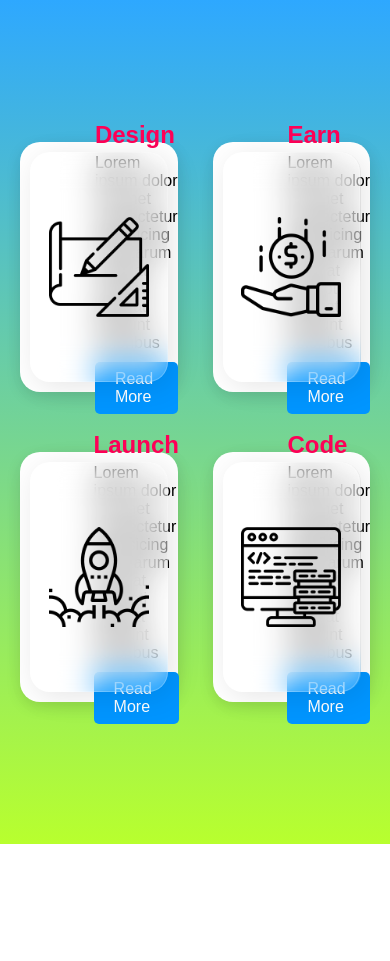
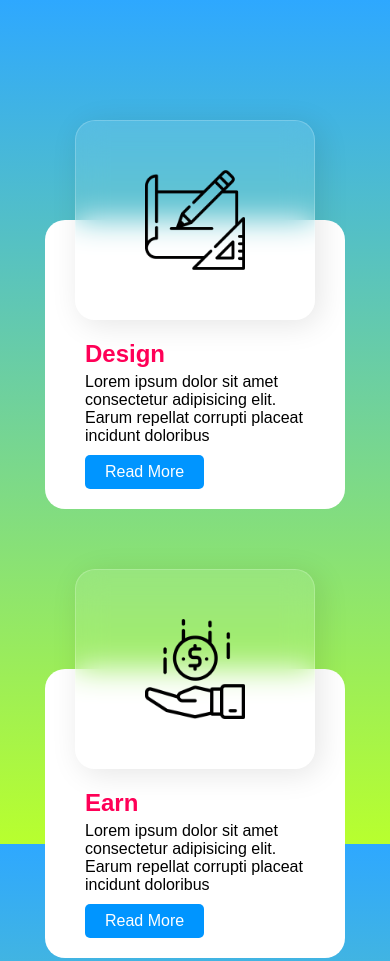
Before and after one commit to almacitunaberk/responsive-glassmorphism-cards, a plain HTML site: page index.html in a window 390 px wide. Shown: the top 961 px of the page. Before the commit the page ends 844 px from the top, so only its background shows below. Drawn offline with Linux system fonts and the light colour scheme.

Commit message:
Responsive features added

```diff
--- a/style.css
+++ b/style.css
@@ -97,3 +97,52 @@ body {
   color: #fff;
   font-weight: 500;
 }
+
+@media (max-width: 992px) {
+  .container {
+    position: relative;
+    width: 100%;
+    flex-direction: column;
+    align-items: center;
+  }
+
+  .container .card {
+    width: 300px;
+    height: auto;
+    flex-direction: column;
+    background: transparent;
+    margin: -20px 0;
+    box-shadow: none;
+  }
+
+  .container .card .imageBox {
+    position: relative;
+  }
+
+  .container .card .imageBox,
+  .container .card:hover .imageBox {
+    width: 80%;
+    height: 200px;
+    top: 100px;
+    left: 10%;
+  }
+
+  .container .card:hover .imageBox {
+    top: 80px;
+  }
+
+  .container .card .imageBox img,
+  .container .card:hover .imageBox img {
+    max-width: 100px;
+  }
+
+  .container .card .content {
+    position: relative;
+    width: 100%;
+    background: #fff;
+    border-radius: 20px;
+    box-shadow: none;
+    border-top: 100px solid #fff;
+    padding: 20px 40px;
+  }
+}
```
